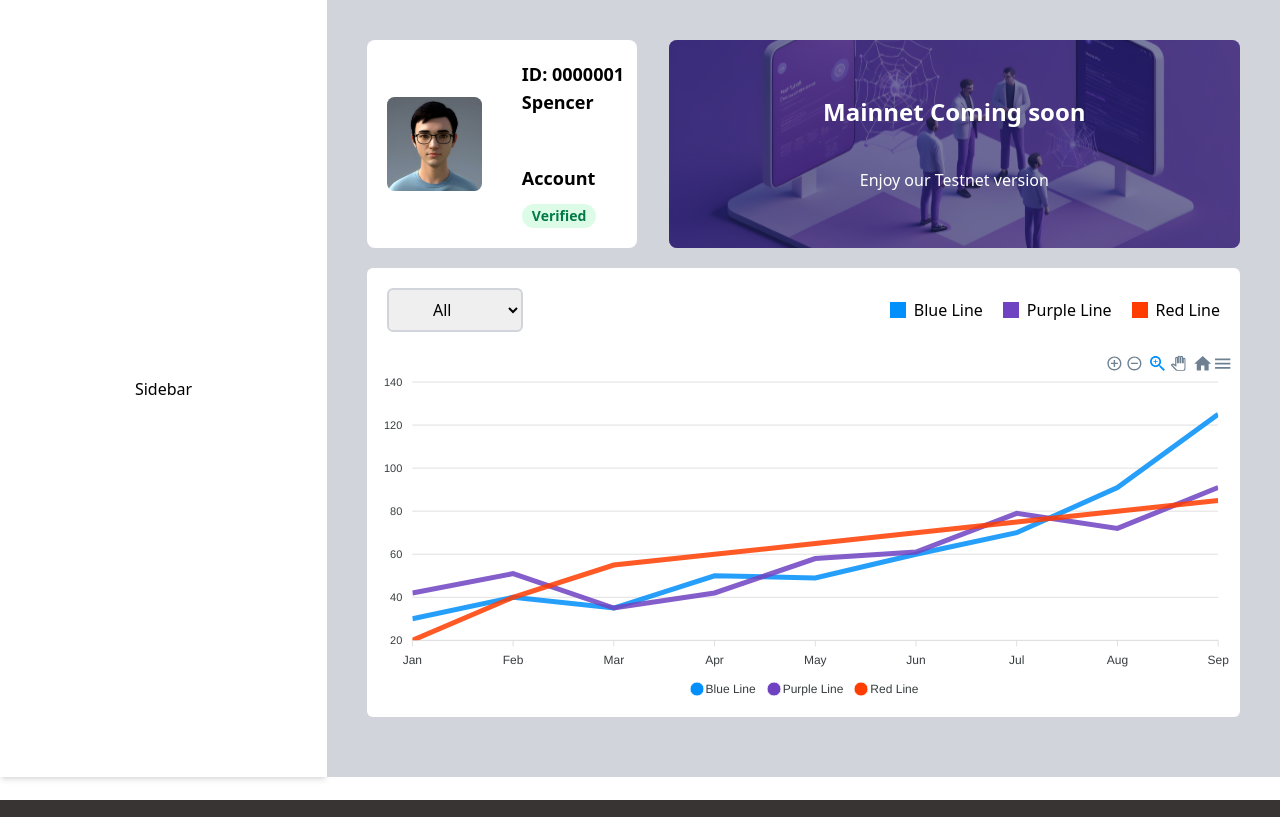
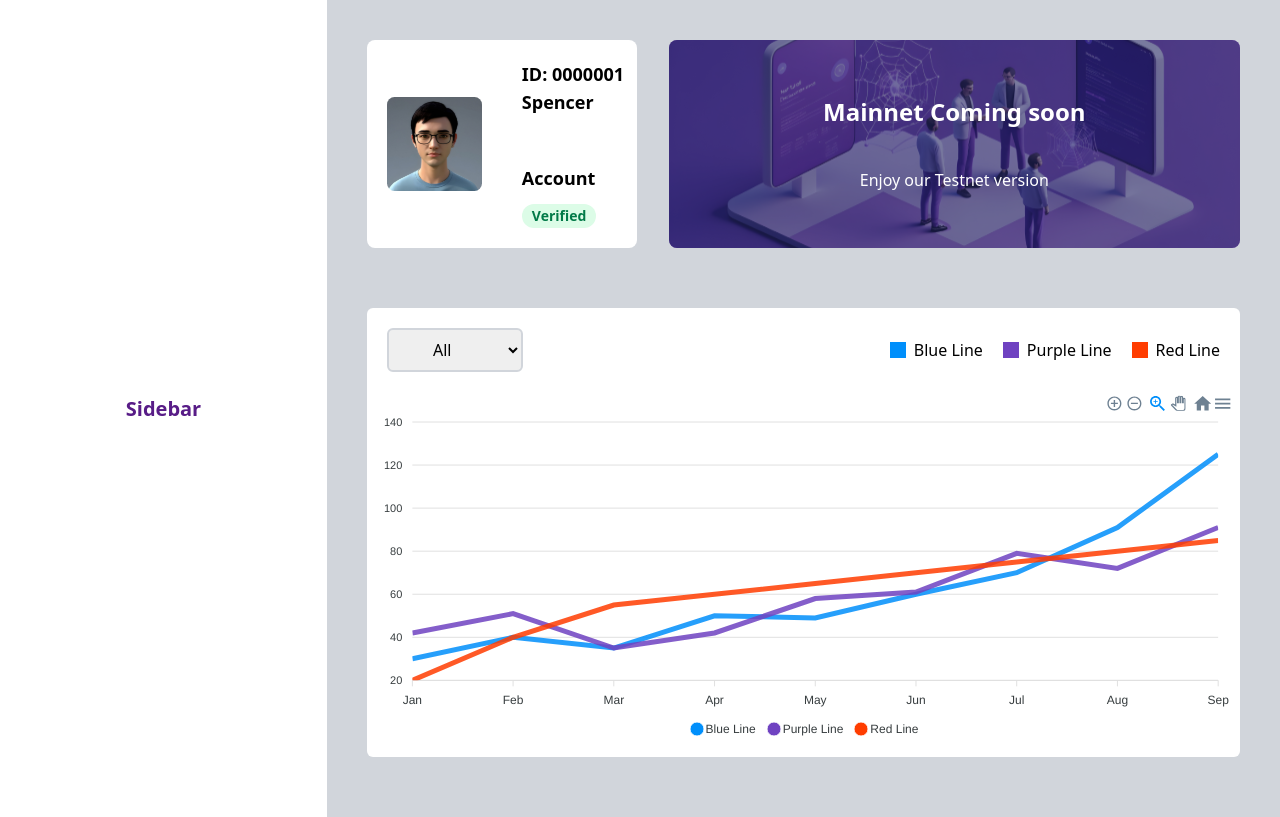
Before and after one commit to Multitelo/QwestyMain, a React (Vite) app in the folder Qwesty/: page /homepage in a window 1280 px wide. Built offline with nearby package versions, Linux system fonts and the light colour scheme.

Commit message:
Update: pull request

```diff
--- a/Qwesty/src/components/signedUp/researchers/ben/HomePageComponent.jsx
+++ b/Qwesty/src/components/signedUp/researchers/ben/HomePageComponent.jsx
@@ -2,18 +2,17 @@ import React from "react";
 import LineChart from "./LineChart";
 import ProfileContainer from "./ProfileContainer";
 import ComingSoon from "./ComingSoon";
+import Sidebar from "./Sidebar";
 
 const HomePage = () => {
   return (
     <div className="bg-white w-full h-screen">
       <section className="flex">
         {/* sample sidebar */}
-        <div className="sidebar h-[100v]  hidden  w-[450px] bg-white 992:grid place-content-center shadow-md">
-          Sidebar
-        </div>
+        <Sidebar />
         {/* content */}
         <div className="w-full h-[100%] flex flex-col bg-gray-300 p-2 md:p-10">
-          <div className="grid  gap-4 grid-cols-1 md:grid-cols-2 1207:grid-cols-3 lg:gap-8">
+          <div className="grid  gap-4 grid-cols-1 md:grid-cols-2 1207:grid-cols-3 lg:gap-8 mb-10">
             {/* profile  */}
             <div className="profileContainer">
               <ProfileContainer />
--- a/Qwesty/src/components/signedUp/researchers/ben/ResearchPage.jsx
+++ b/Qwesty/src/components/signedUp/researchers/ben/ResearchPage.jsx
@@ -2,6 +2,7 @@ import React, { useEffect, useState } from "react";
 import { ArrowDown, ArrowUp } from "lucide-react";
 import ResearchCard from "./ResearchCard";
 import { ResearchPageData } from "../../../data/data";
+import Sidebar from "./Sidebar";
 
 const ResearchPage = () => {
   const [open, setOpen] = useState(false);
@@ -14,26 +15,23 @@ const ResearchPage = () => {
   };
   useEffect(() => {
     const closeSidebar = (event) => {
-      if (open && !event.target.closest('.options')) {
+      if (open && !event.target.closest(".options")) {
         setOpen(false);
       }
     };
 
-    document.body.addEventListener('click', closeSidebar);
+    document.body.addEventListener("click", closeSidebar);
 
     return () => {
-      document.body.removeEventListener('click', closeSidebar);
+      document.body.removeEventListener("click", closeSidebar);
     };
   }, [open]);
-
 
   return (
     <div className="bg-white w-full h-screen">
       <section className="flex w-full h-[100h]">
         {/* sample sidebar */}
-        <div className="sidebar h-[100v]  hidden  w-[450px] bg-white 992:grid place-content-center shadow-md">
-          Sidebar
-        </div>
+        <Sidebar />
         {/* content */}
         <div className="w-full h-[100%] flex justify-center bg-gray-300 p-2 md:p-10">
           <section className="bg-white w-full h-[100vh]  1097:w-[80%] rounded-xl">
@@ -87,7 +85,7 @@ const ResearchPage = () => {
             <div className="w-full px-2 531:px-10">
               {ResearchPageData.map((research, index) => (
                 <ResearchCard
-                key={index}
+                  key={index}
                   status={research.status}
                   statusColor={
                     research?.status == "completed"
--- /dev/null
+++ b/Qwesty/src/components/signedUp/researchers/ben/Sidebar.jsx
@@ -0,0 +1,11 @@
+import React from "react";
+
+const Sidebar = () => {
+  return (
+    <div className="sidebar font-bold text-xl text-purple-900 h-[100v]  hidden  w-[450px] bg-white 992:grid place-content-center shadow-md">
+      Sidebar
+    </div>
+  );
+};
+
+export default Sidebar;
```
